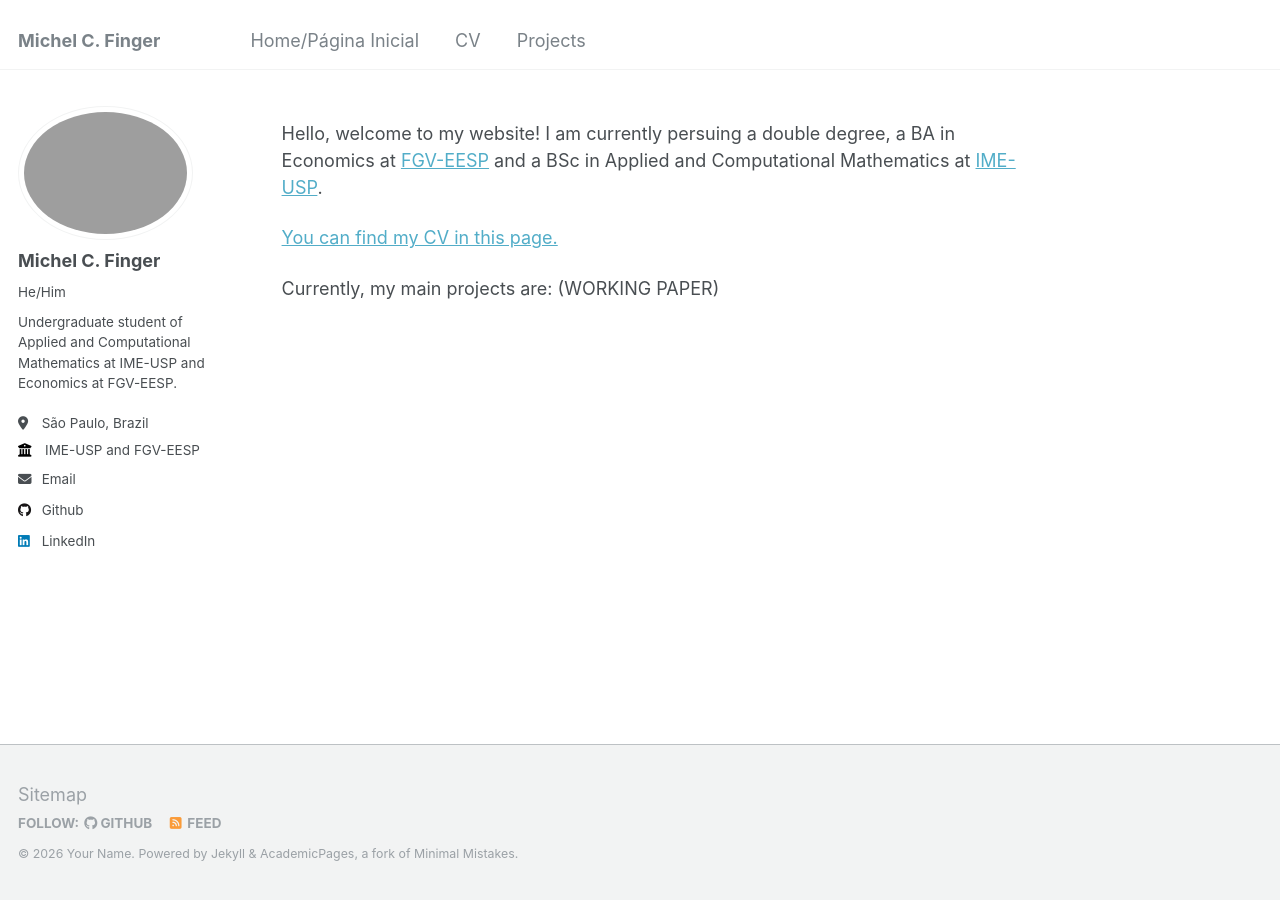
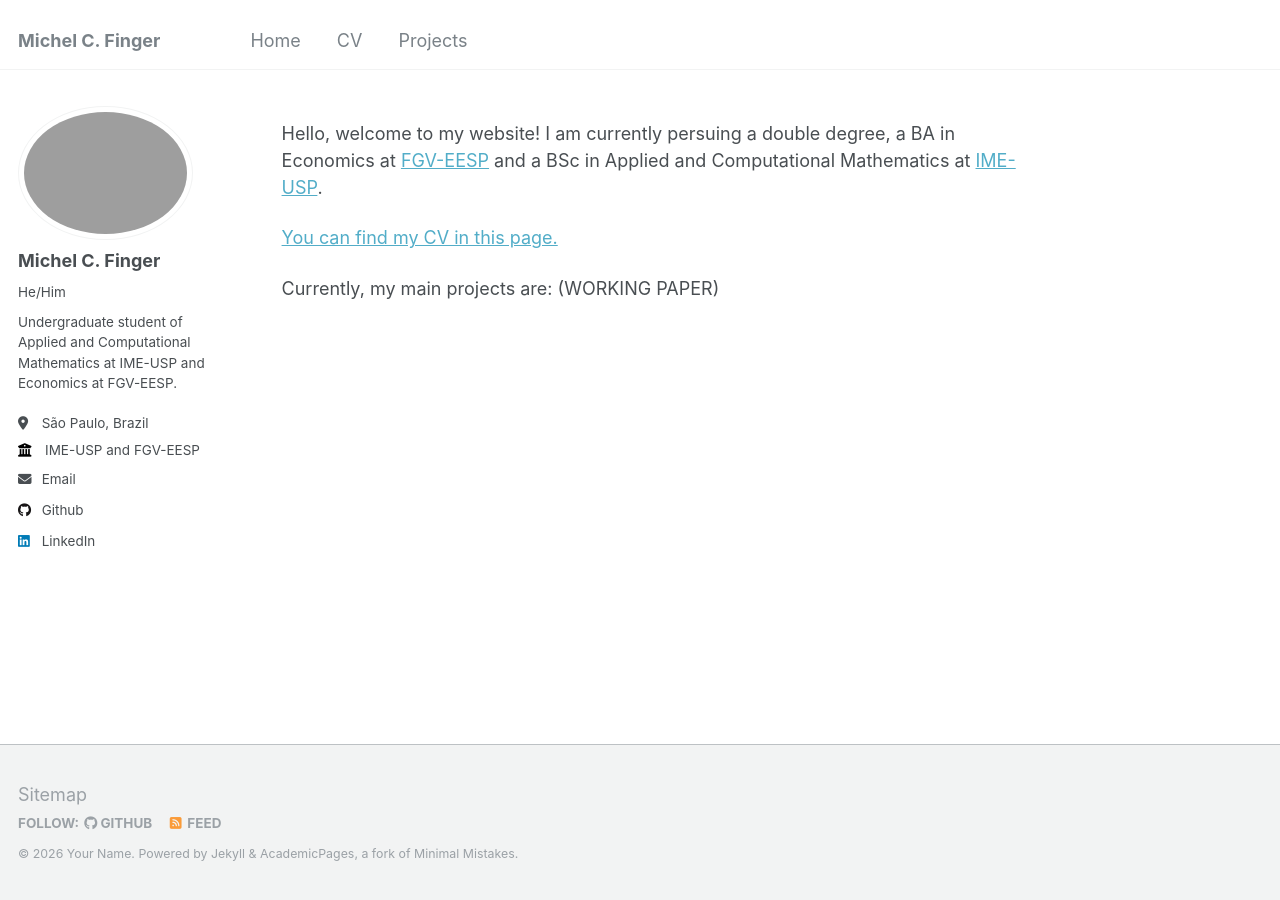
Before and after one commit to Micsifin/micsifin.github.io, a Jekyll site: the page built from _pages/about.md, in a window 1280 px wide. Built offline with Jekyll 4.4.1, drawn with Linux system fonts in a browser that asks for light colours.

Commit message:
Update Home navigation title

```diff
--- a/_data/navigation.yml
+++ b/_data/navigation.yml
@@ -5,7 +5,7 @@
 # prevent it from being included in the site.
 
 main:
-  - title: "Home/Página Inicial"
+  - title: "Home"
     url: /
 
   - title: "CV"
```
